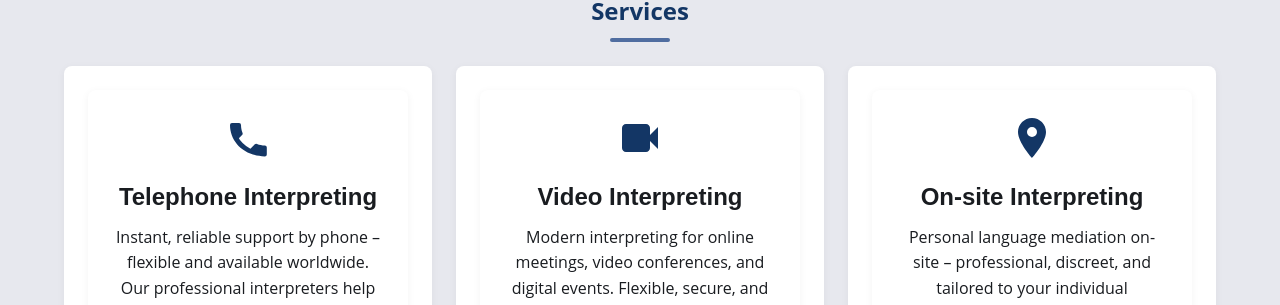
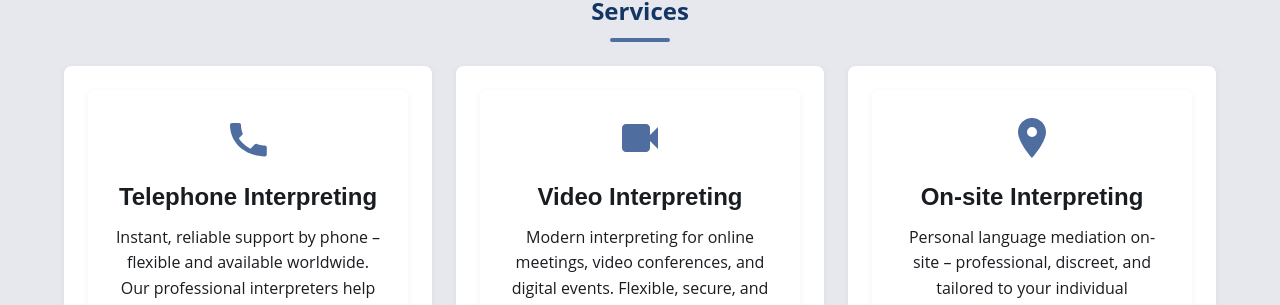
Before and after one commit to msarkaria/IhrDolmetscherdienst, a Jekyll site: the page built from en/index-en.html, in a window 1280 px wide. Shown: the part 345-650 px from the top of the page. Built offline with Jekyll 4.4.1, drawn with Linux system fonts in a browser that asks for light colours; nearby versions of some CDN libraries.

Commit message:
changed honepot field name

```diff
--- a/assets/style2.css
+++ b/assets/style2.css
@@ -122,6 +122,7 @@
 .nav-links a:focus {
   color: var(--color-primary);
   text-decoration: underline;
+  text-decoration-color: var(--color-primary-container);
 }
 
 .btn-primary {
--- a/en/index-en.html
+++ b/en/index-en.html
@@ -28,7 +28,7 @@
             <svg class="feature-icon" xmlns="http://www.w3.org/2000/svg" viewBox="0 0 24 24" aria-hidden="true">
               <path
                 d="M6.62 10.79a15.053 15.053 0 006.59 6.59l2.2-2.2a1 1 0 011.11-.21c1.21.48 2.53.74 3.88.74a1 1 0 011 1v3.5a1 1 0 01-1 1C10.07 21 3 13.93 3 5.5a1 1 0 011-1H7.5a1 1 0 011 1c0 1.35.26 2.67.74 3.88a1 1 0 01-.21 1.11l-2.2 2.2z"
-                fill="var(--color-primary)" />
+                 />
             </svg>
             <h3>Telephone Interpreting</h3>
             <p>
@@ -43,7 +43,7 @@
           <article class="feature-card">
             <svg class="feature-icon" xmlns="http://www.w3.org/2000/svg" viewBox="0 0 24 24" aria-hidden="true">
               <path d="M17 10.5V7c0-1.1-.9-2-2-2H5c-1.1 0-2 .9-2 2v10c0 1.1.9 2 2 2h10c1.1 0 2-.9 2-2v-3.5l4 4v-11l-4 4z"
-                fill="var(--color-primary)" />
+                 />
             </svg>
             <h3>Video Interpreting</h3>
             <p>
@@ -59,7 +59,7 @@
             <svg class="feature-icon" xmlns="http://www.w3.org/2000/svg" viewBox="0 0 24 24" aria-hidden="true">
               <path
                 d="M12 2C8.13 2 5 5.13 5 9c0 5.25 7 13 7 13s7-7.75 7-13c0-3.87-3.13-7-7-7zm0 9.5a2.5 2.5 0 110-5 2.5 2.5 0 010 5z"
-                fill="var(--color-primary)" />
+                 />
             </svg>
             <h3>On-site Interpreting</h3>
             <p>
@@ -180,7 +180,7 @@
         <div class="offer-form">
           <form id="styled-form">
             <!-- Honeypot: hidden field -->
-            <input type="text" name="companyWebsite" style="display:none;">
+            <input type="text" name="firstname" style="display:none;">
 
             <!-- Step 1 -->
             <div class="form-step" id="step-1">
--- a/index.html
+++ b/index.html
@@ -185,7 +185,7 @@
         <div class="offer-form">
           <form id="styled-form">
             <!-- Honeypot: hidden field -->
-            <input type="text" name="companyWebsite" style="display:none;">
+            <input type="text" name="firstname" style="display:none;">
 
             <!-- Step 1 -->
             <div class="form-step" id="step-1">
```
